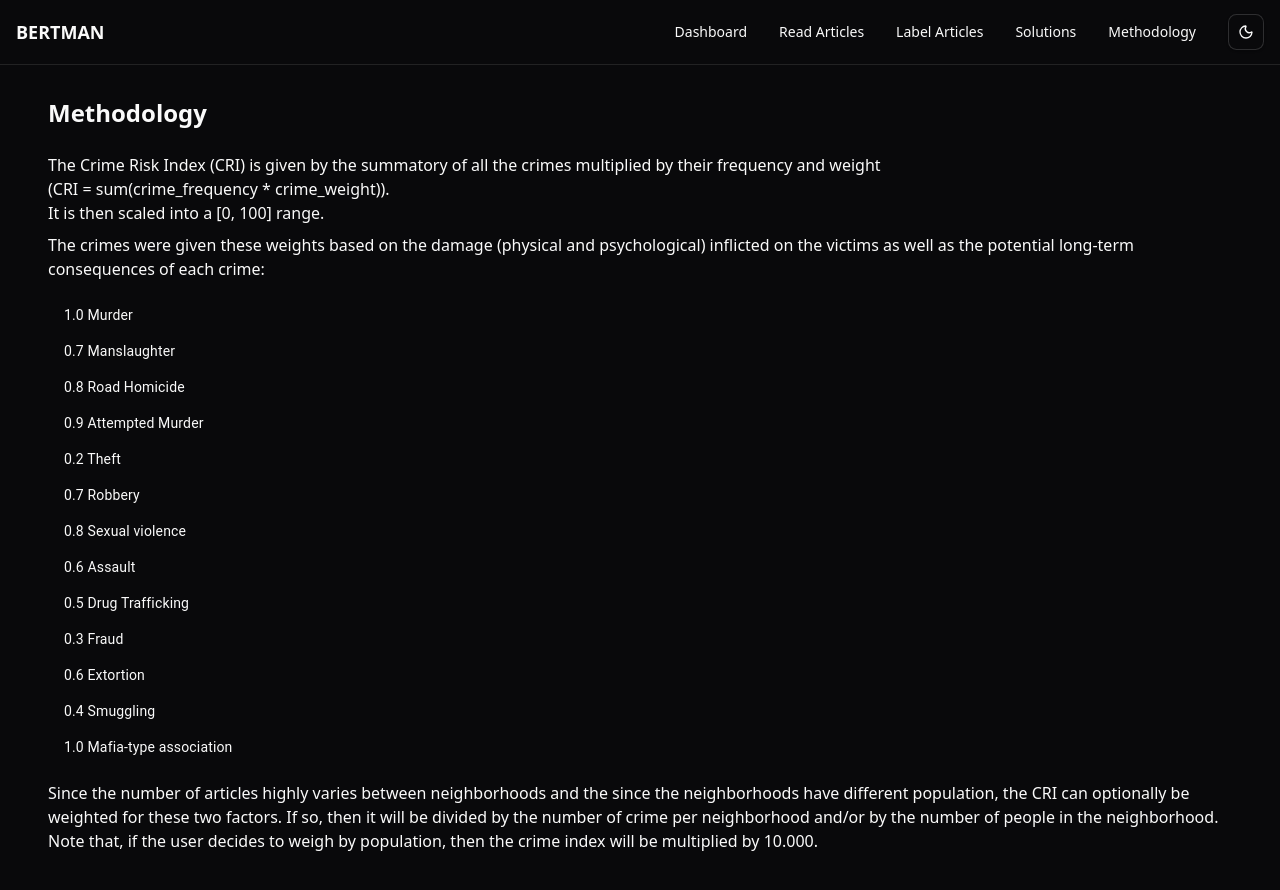
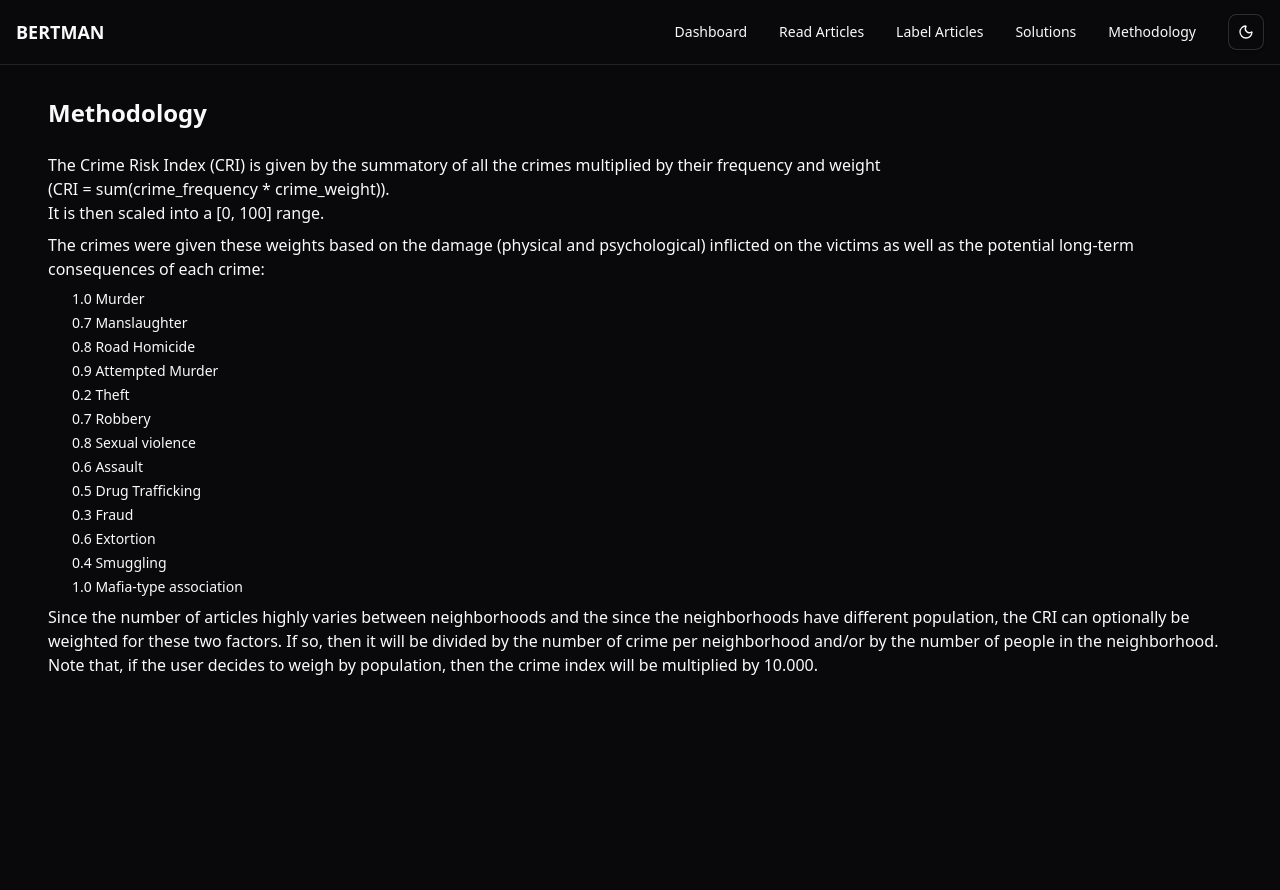
Before and after one commit to simonepapa/bertman, a React (Vite) app in the folder frontend/: page /methodology in a window 1280 px wide. Shown: the top 890 px of the page. After the commit the page ends 800 px from the top, so only its background shows below. Built offline with nearby package versions, Linux system fonts and the light colour scheme.

Commit message:
Removed MUI from Methodology

```diff
--- a/frontend/src/pages/Methodology.tsx
+++ b/frontend/src/pages/Methodology.tsx
@@ -1,5 +1,3 @@
-import { List, ListItem, ListItemText } from "@mui/material";
-
 function Methodology() {
   return (
     <div className="mt-8 mb-12 flex flex-col gap-2 px-4 xl:mx-12 xl:max-w-[1200px] xl:px-0">
@@ -15,47 +13,21 @@
         psychological) inflicted on the victims as well as the potential
         long-term consequences of each crime:
       </p>
-      <List dense={true}>
-        <ListItem>
-          <ListItemText primary="1.0 Murder" />
-        </ListItem>
-        <ListItem>
-          <ListItemText primary="0.7 Manslaughter" />
-        </ListItem>
-        <ListItem>
-          <ListItemText primary="0.8 Road Homicide" />
-        </ListItem>
-        <ListItem>
-          <ListItemText primary="0.9 Attempted Murder" />
-        </ListItem>
-        <ListItem>
-          <ListItemText primary="0.2 Theft" />
-        </ListItem>
-        <ListItem>
-          <ListItemText primary="0.7 Robbery" />
-        </ListItem>
-        <ListItem>
-          <ListItemText primary="0.8 Sexual violence" />
-        </ListItem>
-        <ListItem>
-          <ListItemText primary="0.6 Assault" />
-        </ListItem>
-        <ListItem>
-          <ListItemText primary="0.5 Drug Trafficking" />
-        </ListItem>
-        <ListItem>
-          <ListItemText primary="0.3 Fraud" />
-        </ListItem>
-        <ListItem>
-          <ListItemText primary="0.6 Extortion" />
-        </ListItem>
-        <ListItem>
-          <ListItemText primary="0.4 Smuggling" />
-        </ListItem>
-        <ListItem>
-          <ListItemText primary="1.0 Mafia-type association" />
-        </ListItem>
-      </List>
+      <ul className="ml-6 list-disc list-none space-y-1 text-sm">
+        <li>1.0 Murder</li>
+        <li>0.7 Manslaughter</li>
+        <li>0.8 Road Homicide</li>
+        <li>0.9 Attempted Murder</li>
+        <li>0.2 Theft</li>
+        <li>0.7 Robbery</li>
+        <li>0.8 Sexual violence</li>
+        <li>0.6 Assault</li>
+        <li>0.5 Drug Trafficking</li>
+        <li>0.3 Fraud</li>
+        <li>0.6 Extortion</li>
+        <li>0.4 Smuggling</li>
+        <li>1.0 Mafia-type association</li>
+      </ul>
       <p>
         Since the number of articles highly varies between neighborhoods and the
         since the neighborhoods have different population, the CRI can
```
